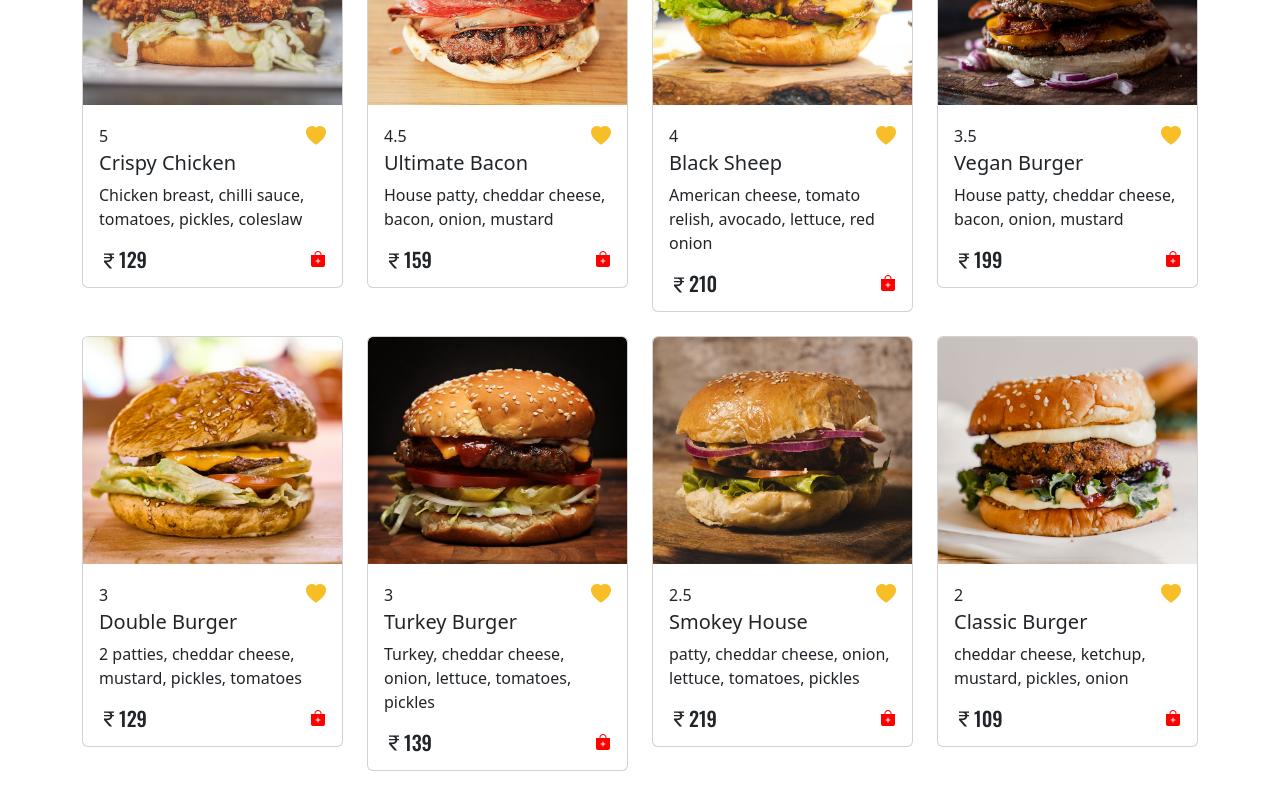
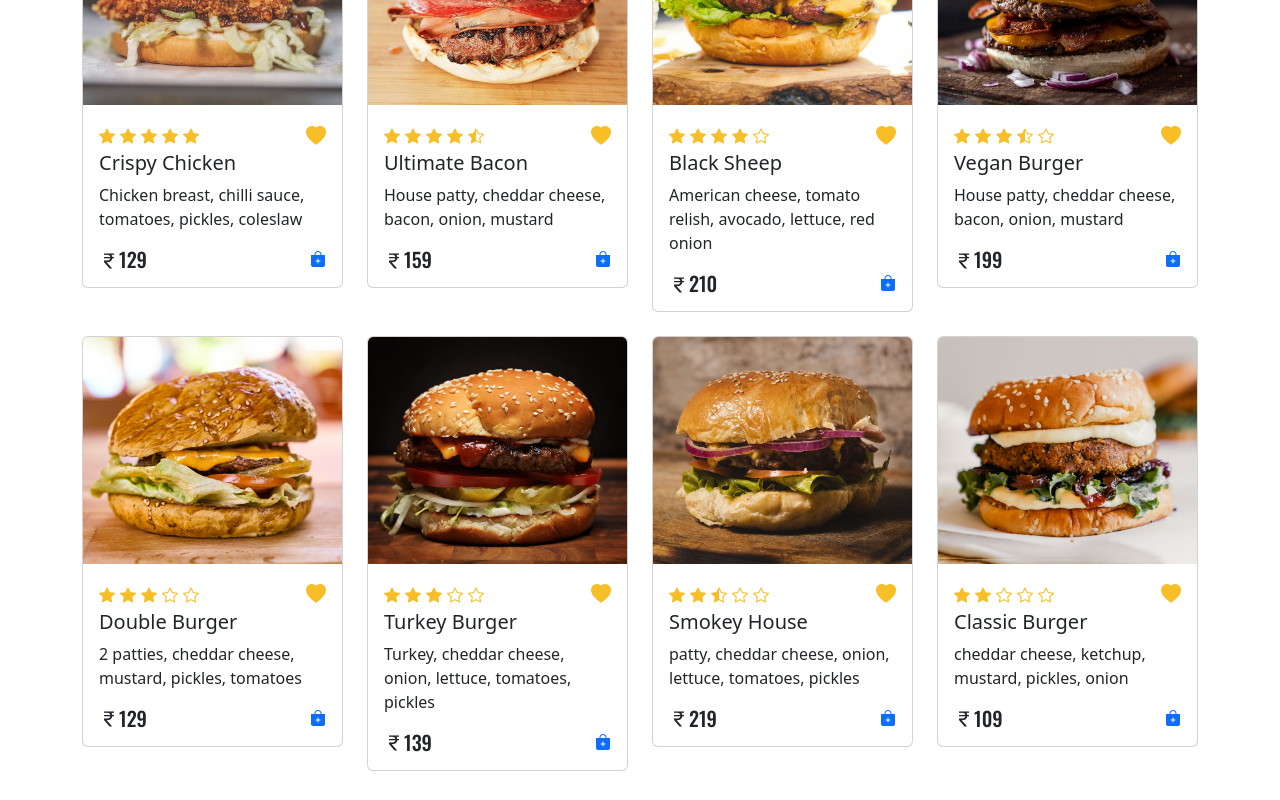
Before and after one commit to sahiltapu/Foodie-Bites, a React (Vite) app: page / in a window 1280 px wide. Shown: the part 2320-3120 px from the top of the page. Built offline with nearby package versions, Linux system fonts and the light colour scheme.

Commit message:
modification in rating part and compleded the card component

```diff
--- a/src/components/Layouts/Cards.jsx
+++ b/src/components/Layouts/Cards.jsx
@@ -1,7 +1,7 @@
 import React from "react";
 import { Col, Card } from "react-bootstrap";
 import { Link } from "react-router-dom";
-const Cards = ({ image, rating, title, paragraph, price }) => {
+const Cards = ({ image, rating, title, paragraph, price , renderRatingIcons}) => {
   return (
     <Col sm={6} lg={4} xl={3} className="mb-4">
       <Card className="overflow-hidden">
@@ -10,7 +10,7 @@ const Cards = ({ image, rating, title, paragraph, price }) => {
         </div>
         <Card.Body>
           <div className="d-flex align-items-center justify-content-between">
-            <div className="item_rating">{rating}</div>
+            <div className="item_rating">{renderRatingIcons(rating)}</div>
             <div className="wishlist">
               <i class="bi bi-heart-fill"></i>
             </div>
@@ -19,15 +19,15 @@ const Cards = ({ image, rating, title, paragraph, price }) => {
           <Card.Title>{title}</Card.Title>
           <Card.Text>{paragraph}</Card.Text>
           <div className="d-flex align-items-center justify-content-between">
-            <div className="men_price">
-              <h5 className="mb-0">
-                <i class="bi bi-currency-rupee me-0"></i>
+            <div className="menu_price">
+              <h5 className="mb-0 me-2">
+                <i class="bi bi-currency-rupee"></i>
                 {price}
               </h5>
             </div>
             <div className="add_to_card">
               <Link to="/">
-                <i class="bi bi-bag-plus-fill" style={{color:"red"}}></i>
+                <i class="bi bi-bag-plus-fill"></i>
               </Link>
             </div>
           </div>
--- a/src/index.css
+++ b/src/index.css
@@ -108,4 +108,5 @@ a {
     color: var(--light-red);
     background: transparent;
     border-color: var(--light-red);
+    border: 0.1px solid var(--light-red) ;
 }
```
